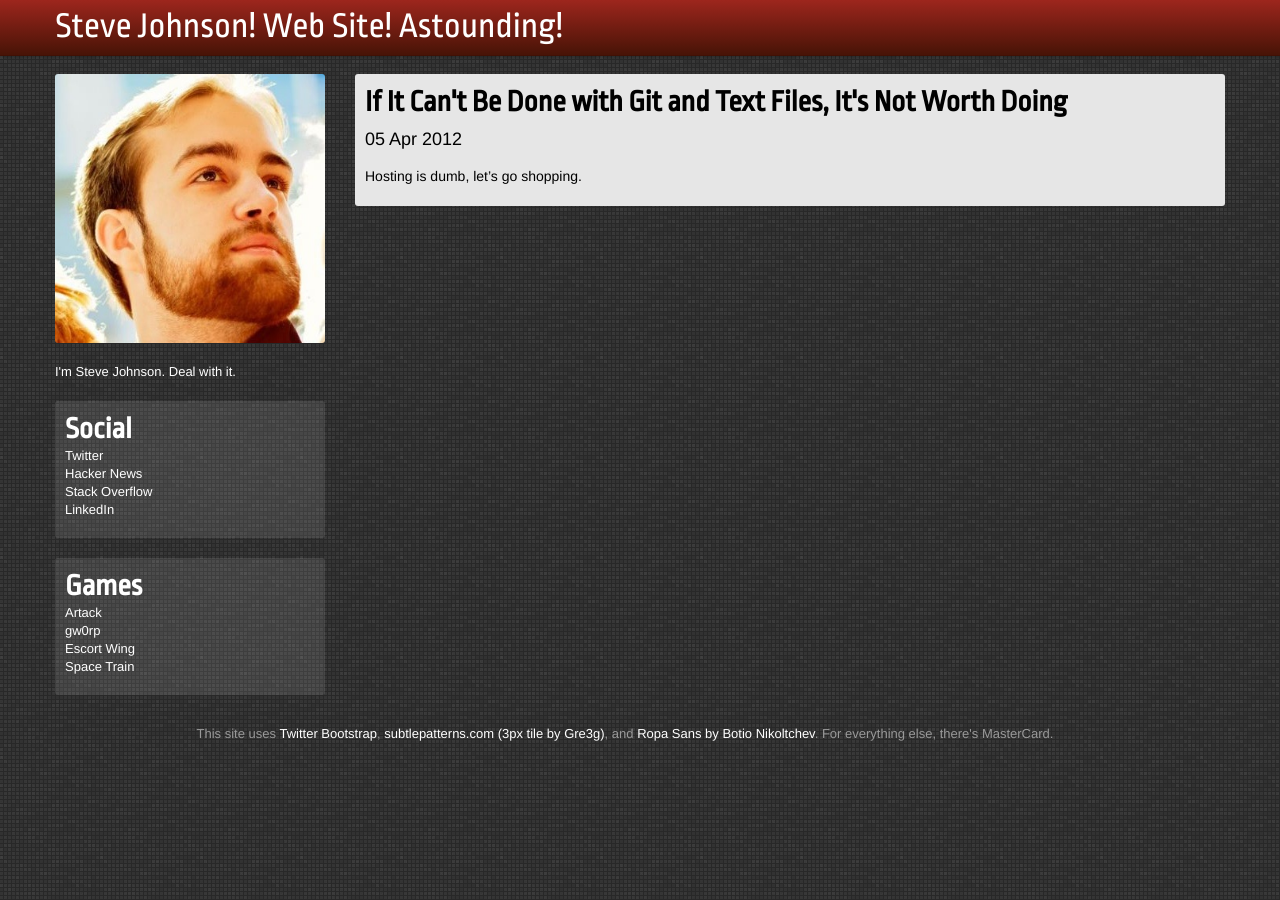
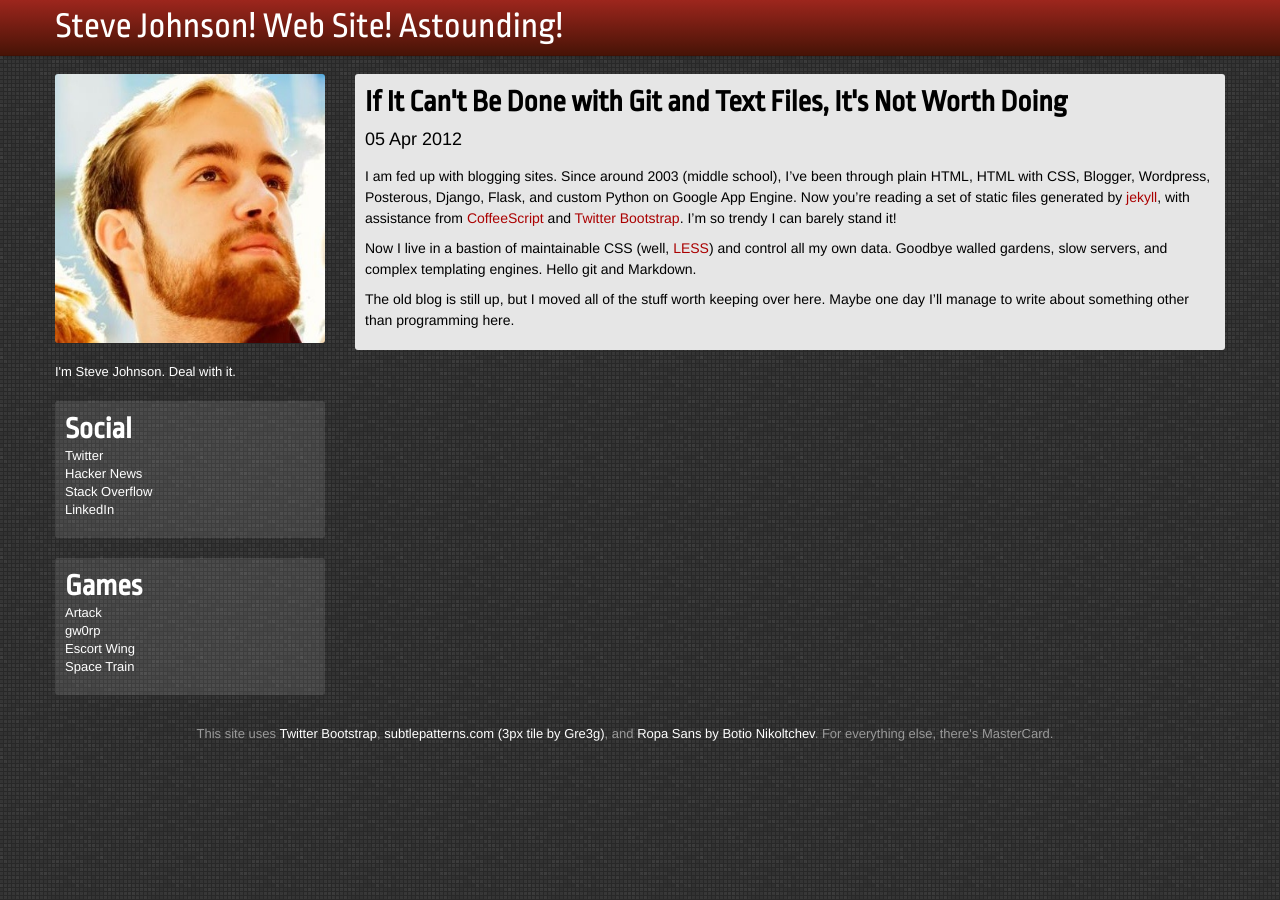
Before and after one commit to irskep/irskep.github.com, a Jekyll site: the page built from _posts/2012-04-05-if-it-cant-be-done-with-git-and-text-files-its-not-worth-doing.md, in a window 1280 px wide. Built offline with Jekyll 4.4.1, drawn with Linux system fonts in a browser that asks for light colours.

Commit message:
First post is longer

```diff
--- a/_posts/2012-04-05-if-it-cant-be-done-with-git-and-text-files-its-not-worth-doing.md
+++ b/_posts/2012-04-05-if-it-cant-be-done-with-git-and-text-files-its-not-worth-doing.md
@@ -3,4 +3,18 @@ title: "If It Can't Be Done with Git and Text Files, It's Not Worth Doing"
 layout: post
 category: meta
 ---
-Hosting is dumb, let's go shopping.
+
+I am fed up with blogging sites. Since around 2003 (middle school), I've been
+through plain HTML, HTML with CSS, Blogger, Wordpress, Posterous, Django,
+Flask, and custom Python on Google App Engine. Now you're reading a set of
+static files generated by [jekyll](http://jekyllrb.com/), with assistance from
+[CoffeeScript](http://coffeescript.org/) and [Twitter
+Bootstrap](http://twitter.github.com/bootstrap). I'm so trendy I can barely
+stand it!
+
+Now I live in a bastion of maintainable CSS (well, [LESS](http://lesscss.org/))
+and control all my own data. Goodbye walled gardens, slow servers, and complex
+templating engines. Hello git and Markdown.
+
+The old blog is still up, but I moved all of the stuff worth keeping over here.
+Maybe one day I'll manage to write about something other than programming here.
```
